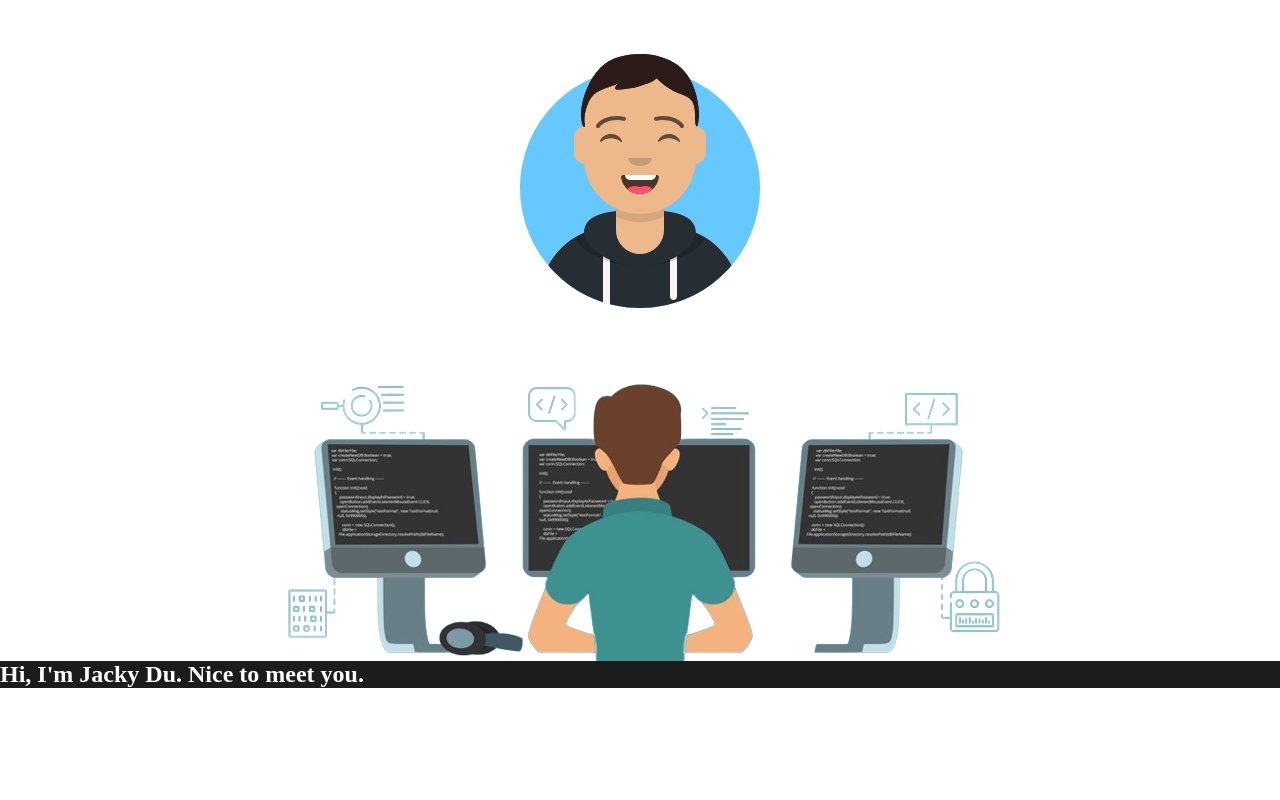
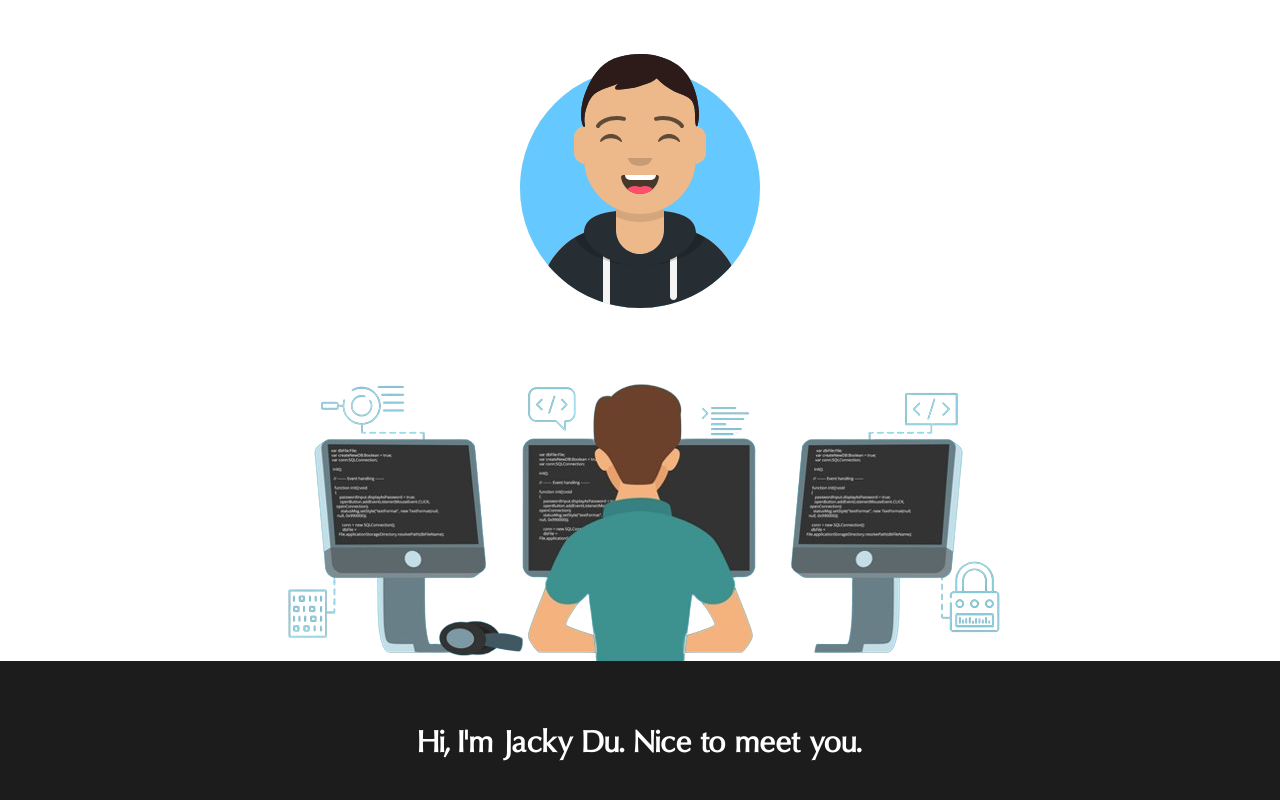
Before and after one commit to jacky-ui/jacky-portfolio-v2, a React (Create React App) app: page / in a window 1280 px wide. Shown: the part 326-1126 px from the top of the page. Before the commit the page ends 1034 px from the top, so only its background shows below. Built offline with nearby package versions, Linux system fonts and the light colour scheme.

Commit message:
add more info into constants

```diff
--- a/src/assets/constants/constants.js
+++ b/src/assets/constants/constants.js
@@ -36,6 +36,10 @@ const navContent = [
         link: "#contactme",
         arialabel: "Click here to contact me"
     },
+];
+
+const aboutMe = [
+    "I've always had a natural curiosity for how things are made. As a child, I enjoyed taking things apart and putting them back together. This curiosity and passion has led me to the Electrical Engineering field, and now into Web Development. I am always interested in learning new things and being challenged!"
 ];
 
 {/*const projects = [
@@ -114,4 +118,4 @@ const skills = [
     }
 ];
 
-export { skills, navContent };
+export { navContent, aboutMe, skills };
--- a/src/components/AboutMe/AboutMe.css
+++ b/src/components/AboutMe/AboutMe.css
@@ -19,7 +19,19 @@
 .aboutme {
   background-color: #1C1C1C;
   color: #FFFFFF;
+  padding: 4rem 2rem;
+  text-align: center;
 }
 .aboutme > h2 {
   margin-top: 0%;
+  font-size: 2rem;
+  font-weight: bold;
+  line-height: 2.5rem;
+  font-family: "Oregon";
+}
+.aboutme > p {
+  font-size: 1rem;
+  font-weight: normal;
+  line-height: 1.75rem;
+  font-family: "Oregon";
 }/*# sourceMappingURL=AboutMe.css.map */
--- a/src/components/AboutMe/AboutMe.scss
+++ b/src/components/AboutMe/AboutMe.scss
@@ -4,8 +4,14 @@
 .aboutme {
     background-color: $black;
     color: $body-bg;
+    padding: 4rem 2rem;
+    text-align: center;
 
     & > h2 {
         margin-top: 0%;
+        @include page-header;
+    }
+    & > p {
+        @include body-large-desktop;
     }
 }
```
Also changed, not shown: 1 other file (tests, documents, lock files or other folders).
